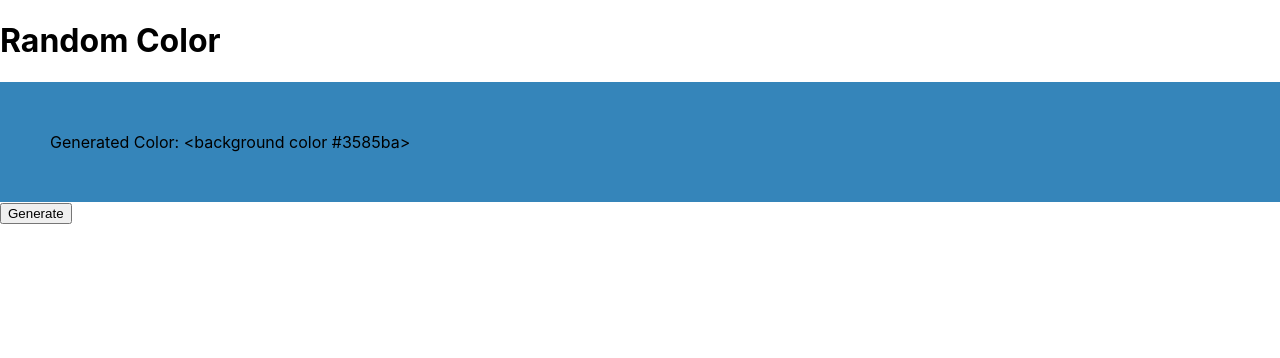
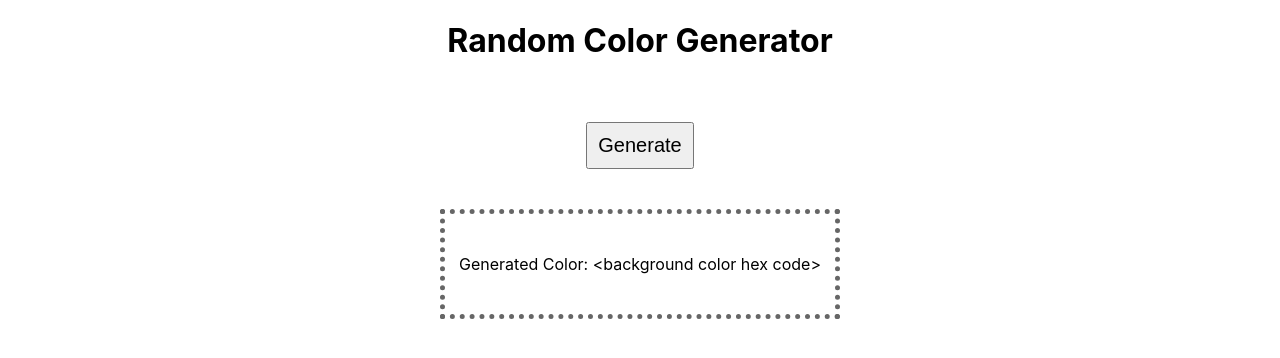
Before and after one commit to anntnt/react-random-color-generator, a React app: page / in a window 1280 px wide. Shown: the top 358 px of the page. Built offline with nearby package versions, Linux system fonts and the light colour scheme; the HTML template or start-up script is replaced by a standard one.

Commit message:
Style the interface

```diff
--- a/src/App.js
+++ b/src/App.js
@@ -1,30 +1,36 @@
-// import { argv, exit } from 'node:process';
-// import { hex } from 'ansis';
 import randomColor from 'randomcolor';
 import { useState } from 'react';
 
 export default function App() {
-  const rColor = randomColor();
-  const [color, setColor] = useState(rColor);
-  const [colorInput, setColorInput] = useState();
+  const [color, setColor] = useState('hex code');
 
   return (
-    <>
-      <h1>Random Color</h1>
-
-      <div style={{ backgroundColor: color, padding: '50px' }}>
-        Generated Color: &lt;background color {color}&gt;
-      </div>
+    <div style={{ textAlign: 'center' }}>
+      <h1>Random Color Generator</h1>
       <button
-        value={colorInput}
-        onClick={(event) => {
-          setColorInput(event.currentTarget.value);
-          const newColor = randomColor();
-          setColor(newColor);
+        onClick={() => {
+          setColor(randomColor());
+        }}
+        style={{
+          fontSize: '20px',
+          padding: '10px',
+          margin: '40px',
         }}
       >
         Generate
       </button>
-    </>
+      <div
+        style={{
+          boxSizing: 'border-box',
+          backgroundColor: color,
+          padding: '40px 0',
+          margin: 'auto',
+          width: '400px',
+          border: '5px dotted #666666',
+        }}
+      >
+        Generated Color: &lt;background color {color}&gt;
+      </div>
+    </div>
   );
 }
```
